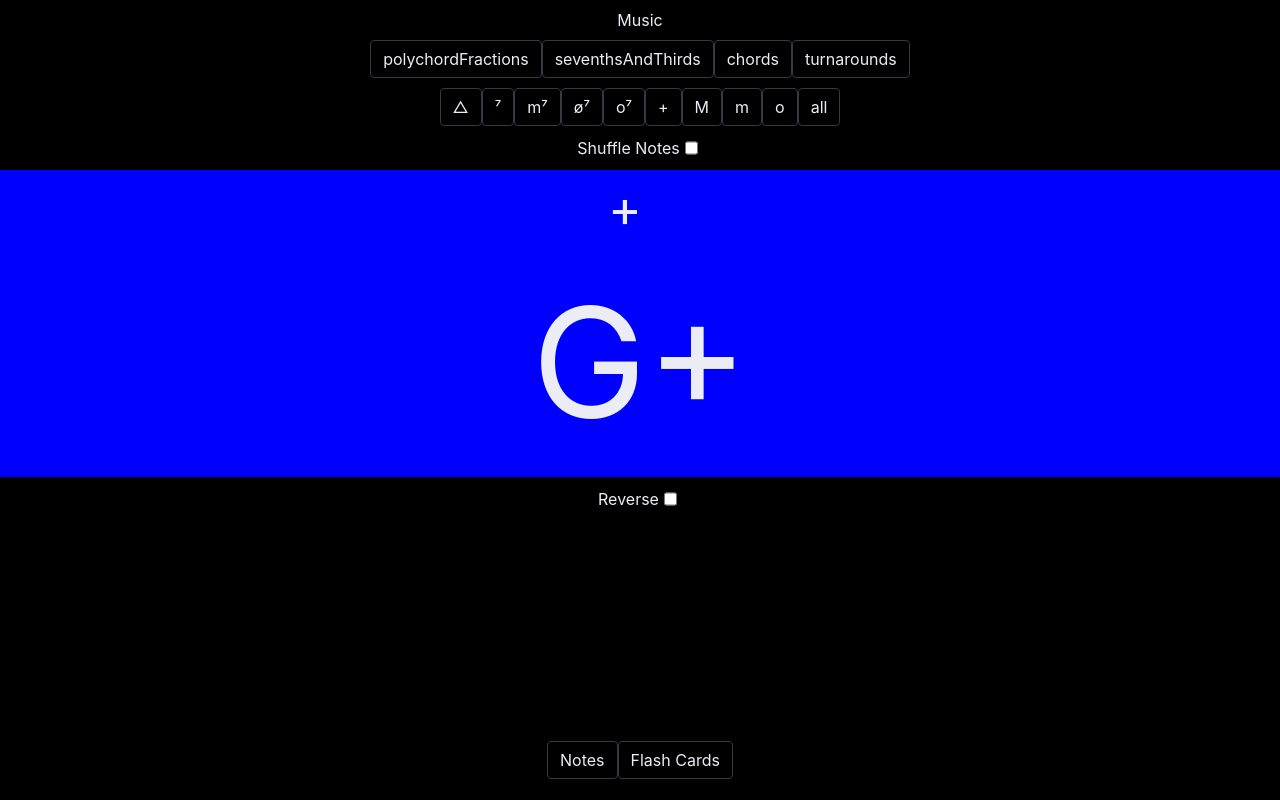
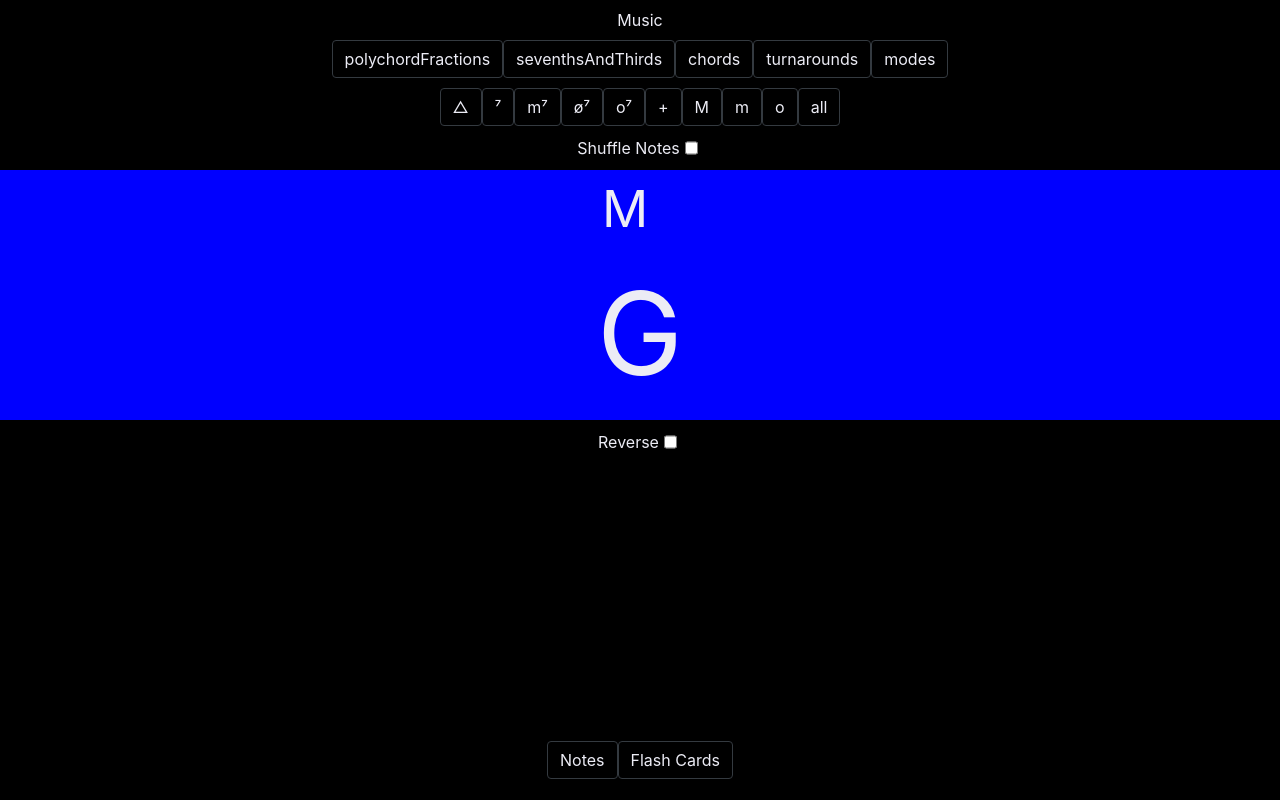
Before and after one commit to golubitsky/music, a React (Create React App) app: page / in a window 1280 px wide. Built offline with nearby package versions, Linux system fonts and the light colour scheme; the HTML template or start-up script is replaced by a standard one.

Commit message:
add major modes

```diff
--- a/src/foundation/flashCards.js
+++ b/src/foundation/flashCards.js
@@ -2,6 +2,7 @@ import { cards as pcCards } from "foundation/flashCards/polychordFractions";
 import { cards as thirdSeventhCards } from "foundation/flashCards/thirdsAndSevenths";
 import { cards as chordChards } from "foundation/flashCards/chords";
 import { cards as turnaroundChards } from "foundation/flashCards/turnarounds";
+import { cards as modesChards } from "foundation/flashCards/modes";
 import {
   DIMINISHED,
   MINOR,
@@ -32,6 +33,7 @@ const DECKS = [
   ["chords", DIMINISHED],
   ["chords", "all"],
   ["turnarounds", ["ii", `V${SEVEN}`, `[ii V${SEVEN}]/ii`]],
+  ["modes", MAJOR],
 ].map((deck) => {
   return {
     type: deck[0],
@@ -74,6 +76,10 @@ function cards({ deck, notesAreShuffled }) {
       return turnaroundChards({
         abstractChordProgression: deck.subType,
       });
+    case "modes":
+      return modesChards({
+        subType: deck.subType,
+      });
     default:
       throw new Error(`not implemented for deck=${deck}`);
   }
--- a/src/screens/FlashCards/FlashCards.css
+++ b/src/screens/FlashCards/FlashCards.css
@@ -20,7 +20,7 @@
 }
 
 .card-content {
-  font-size: 12vw;
+  font-size: 9vw;
 }
 
 .card-deck {
```
Also changed, not shown: 2 other files (tests, documents, lock files or other folders).
